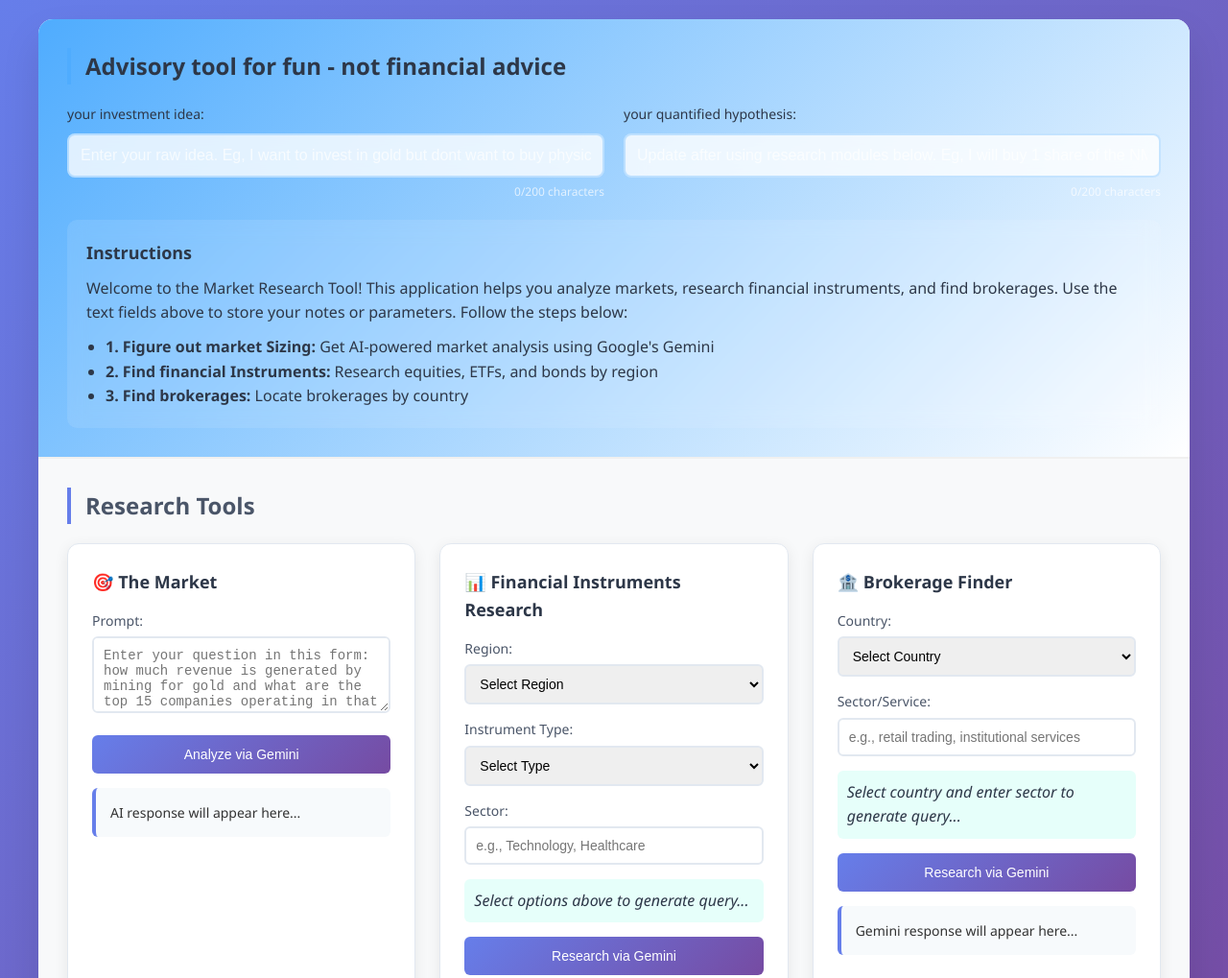
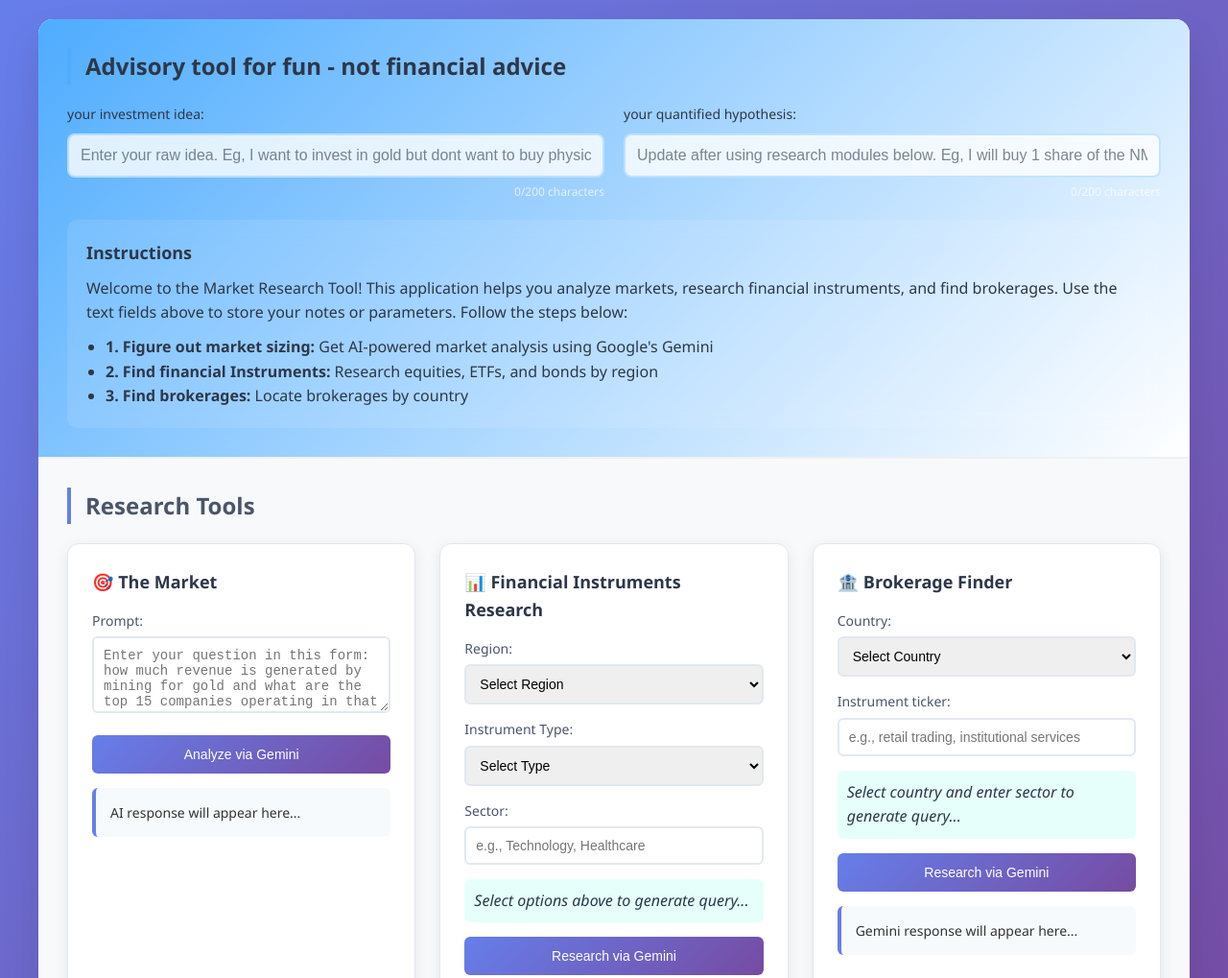
Before and after one commit to 123mbam/investment-research-tool, a plain HTML site: page index.html in a window 1280 px wide. Shown: the top 1019 px of the page at 96% size. Drawn offline with Linux system fonts and the light colour scheme.

Commit message:
Update index.html

```diff
--- a/index.html
+++ b/index.html
@@ -87,7 +87,7 @@
         }
 
         .input-field input::placeholder {
-            color: rgba(255,255,255,0.7);
+            color: rgba(45, 55, 72, 0.6);
         }
 
         .instructions {
@@ -281,7 +281,7 @@
                 <h3>Instructions</h3>
                 <p>Welcome to the Market Research Tool! This application helps you analyze markets, research financial instruments, and find brokerages. Use the text fields above to store your notes or parameters. Follow the steps below:</p>
                 <ul style="margin-top: 10px; padding-left: 20px;">
-                    <li><strong>1. Figure out market Sizing:</strong> Get AI-powered market analysis using Google's Gemini</li>
+                    <li><strong>1. Figure out market sizing:</strong> Get AI-powered market analysis using Google's Gemini</li>
                     <li><strong>2. Find financial Instruments:</strong> Research equities, ETFs, and bonds by region</li>
                     <li><strong>3. Find brokerages:</strong> Locate brokerages by country</li>
                 </ul>
@@ -364,7 +364,7 @@
                         </select>
                     </div>
                     <div class="form-group">
-                        <label for="brokerageSectorField">Sector/Service:</label>
+                        <label for="brokerageSectorField">Instrument ticker:</label>
                         <input type="text" id="brokerageSectorField" placeholder="e.g., retail trading, institutional services" onchange="updateBrokerageQuery()">
                     </div>
                     <div id="brokerageQuery" class="generated-text">Select country and enter sector to generate query...</div>
```
